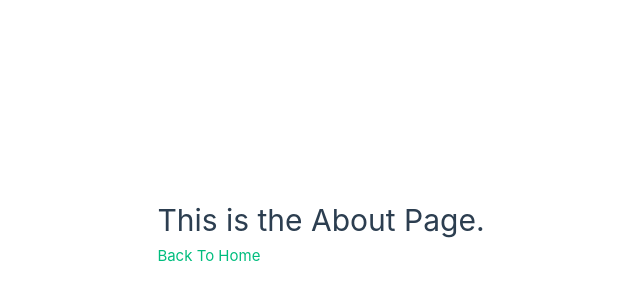
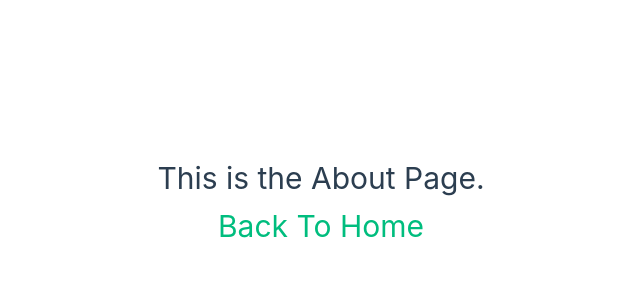
Before and after one commit to Paulracisz/Core-Christian-Living-Blog, a Vue app in the folder core-christian-living/: page /About in a window 1280 px wide. Shown: the part 168-468 px from the top of the page, without its empty margins (319-959 px from the left). Built offline with nearby package versions, Linux system fonts and the light colour scheme.

Commit message:
styling the route

```diff
--- a/core-christian-living/src/components/About.vue
+++ b/core-christian-living/src/components/About.vue
@@ -1,7 +1,7 @@
 <template>
       <h1 class="">This is the About Page.</h1>
 
-      <RouterLink to="/">
+      <RouterLink id="route" to="/">
         Back To Home
       </RouterLink>
   </template>
--- a/core-christian-living/src/views/ArticleView.vue
+++ b/core-christian-living/src/views/ArticleView.vue
@@ -85,6 +85,14 @@ img {
 
   #route {
     text-align: center;
+    font-size: 2em;
+    transition: 0.3 ease all;
+    margin-bottom: 2em;
+  }
+
+  #route:hover {
+    text-decoration: underline;
+    filter: brightness(50%);
   }
 
   #article-header {
```
